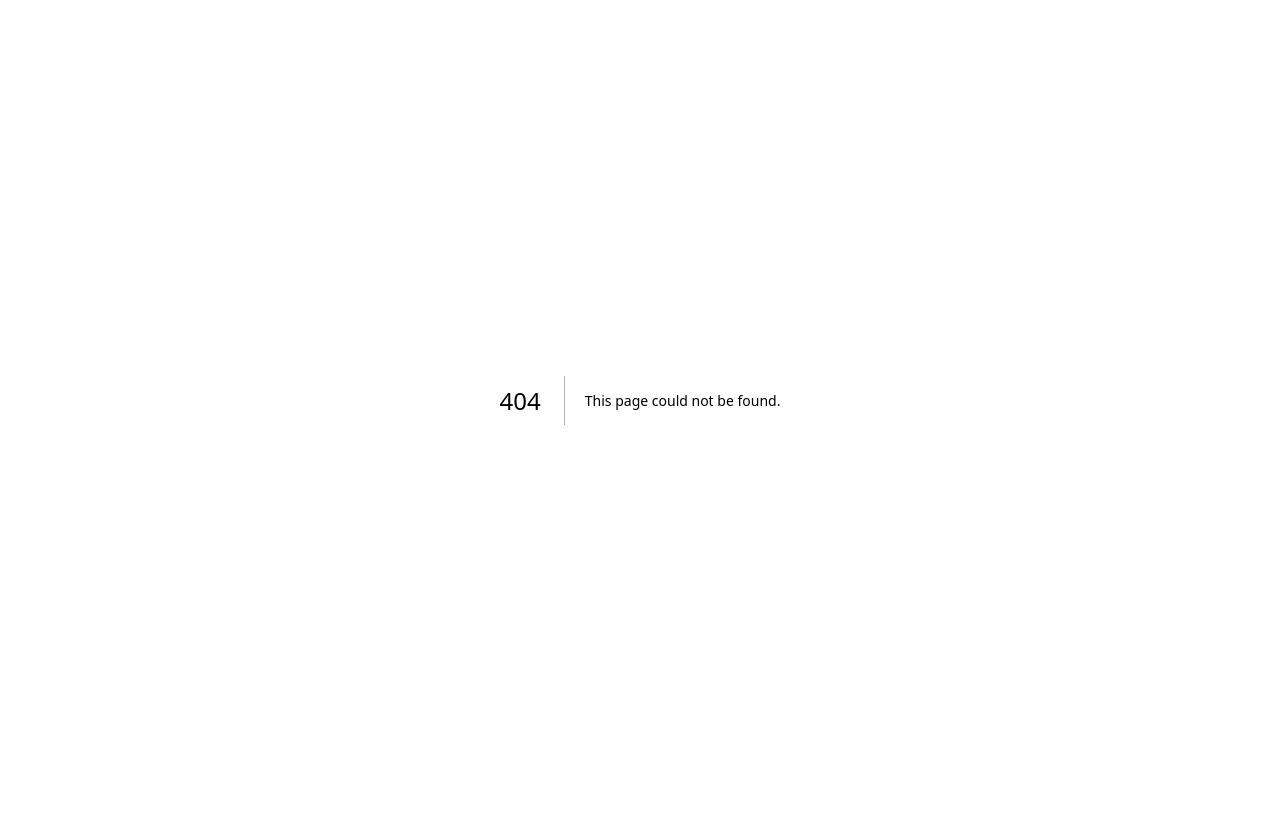
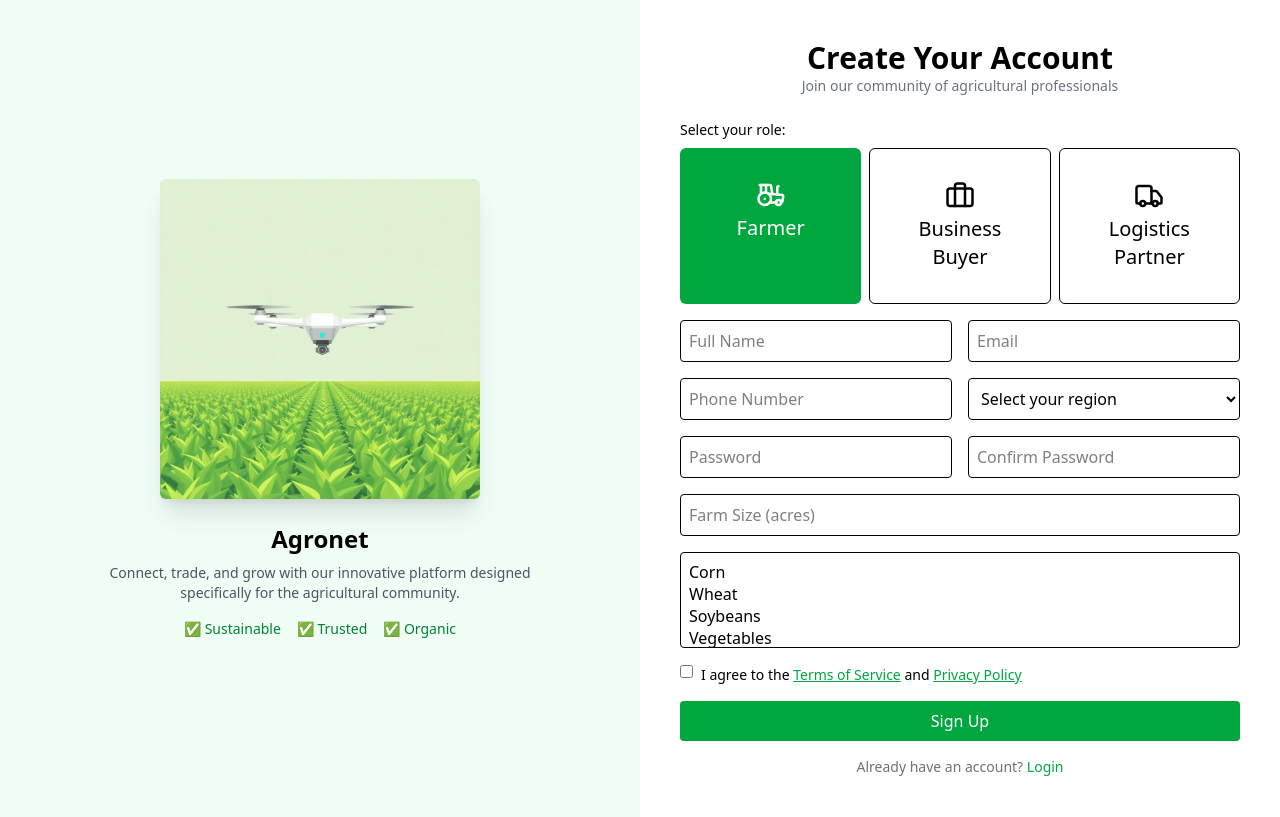
Before and after one commit to Youssoufai/agronet, a Next.js app: page /sign-up in a window 1280 px wide. Before the commit this address had no page. Built offline with nearby package versions, Linux system fonts and the light colour scheme.

Commit message:
signup page

```diff
--- /dev/null
+++ b/app/sign-up/page.jsx
@@ -0,0 +1,97 @@
+'use client'
+
+import { motion } from 'framer-motion'
+import { Tractor, Briefcase, Truck } from 'lucide-react'
+
+export default function SignupPage() {
+    return (
+        <div className="min-h-screen grid grid-cols-1 md:grid-cols-2">
+            {/* Left section */}
+            <div className="bg-green-50 flex flex-col items-center justify-center text-center p-10">
+                <motion.img
+                    initial={{ opacity: 0, scale: 0.8 }}
+                    animate={{ opacity: 1, scale: 1 }}
+                    src="/images/left-banner.png"
+                    alt="Drone over field"
+                    className="w-80 shadow-xl rounded-md"
+                />
+                <h2 className="text-2xl font-semibold mt-6">Agronet</h2>
+                <p className="text-sm text-gray-600 mt-2 max-w-md">
+                    Connect, trade, and grow with our innovative platform designed specifically for the agricultural community.
+                </p>
+                <div className="mt-4 flex gap-4 text-sm text-green-700 font-medium">
+                    <span>✅ Sustainable</span>
+                    <span>✅ Trusted</span>
+                    <span>✅ Organic</span>
+                </div>
+            </div>
+
+            {/* Right section */}
+            <div className="bg-white p-10 flex flex-col justify-center">
+                <h2 className="text-3xl font-bold text-center">Create Your Account</h2>
+                <p className="text-sm text-center text-gray-500 mb-6">Join our community of agricultural professionals</p>
+
+                <div className="mb-4">
+                    <label className="block text-sm font-medium mb-2">Select your role:</label>
+                    <div className="grid grid-cols-3 gap-2">
+                        <button className="p-8 bg-green-600 text-white rounded-md flex flex-col items-center">
+                            <Tractor size={30} />
+                            <span className="text-xl mt-1">Farmer</span>
+                        </button>
+                        <button className="p-8 border rounded-md flex flex-col items-center">
+                            <Briefcase size={30} />
+                            <span className="text-xl mt-1">Business Buyer</span>
+                        </button>
+                        <button className="p-8 border rounded-md flex flex-col items-center">
+                            <Truck size={30} />
+                            <span className="text-xl mt-1">Logistics Partner</span>
+                        </button>
+                    </div>
+                </div>
+
+                <form className="space-y-4">
+                    <div className="grid grid-cols-1 md:grid-cols-2 gap-4">
+                        <input className="border p-2 rounded" type="text" placeholder="Full Name" />
+                        <input className="border p-2 rounded" type="email" placeholder="Email" />
+                    </div>
+
+                    <div className="grid grid-cols-1 md:grid-cols-2 gap-4">
+                        <input className="border p-2 rounded" type="text" placeholder="Phone Number" />
+                        <select className="border p-2 rounded">
+                            <option>Select your region</option>
+                            <option>North</option>
+                            <option>South</option>
+                            <option>East</option>
+                            <option>West</option>
+                        </select>
+                    </div>
+
+                    <div className="grid grid-cols-1 md:grid-cols-2 gap-4">
+                        <input className="border p-2 rounded" type="password" placeholder="Password" />
+                        <input className="border p-2 rounded" type="password" placeholder="Confirm Password" />
+                    </div>
+
+                    <input className="border p-2 rounded w-full" type="number" placeholder="Farm Size (acres)" />
+
+                    <select multiple className="border p-2 rounded w-full h-24">
+                        <option>Corn</option>
+                        <option>Wheat</option>
+                        <option>Soybeans</option>
+                        <option>Vegetables</option>
+                    </select>
+
+                    <div className="flex items-start gap-2 text-sm">
+                        <input type="checkbox" />
+                        <span>I agree to the <a className="text-green-600 underline" href="#">Terms of Service</a> and <a className="text-green-600 underline" href="#">Privacy Policy</a></span>
+                    </div>
+
+                    <button className="w-full bg-green-600 text-white py-2 rounded hover:bg-green-700">Sign Up</button>
+
+                    <p className="text-center text-sm text-gray-500">
+                        Already have an account? <a href="#" className="text-green-600 font-medium">Login</a>
+                    </p>
+                </form>
+            </div>
+        </div>
+    )
+}
```
Also changed, not shown: public/images/left-banner.png (added).
